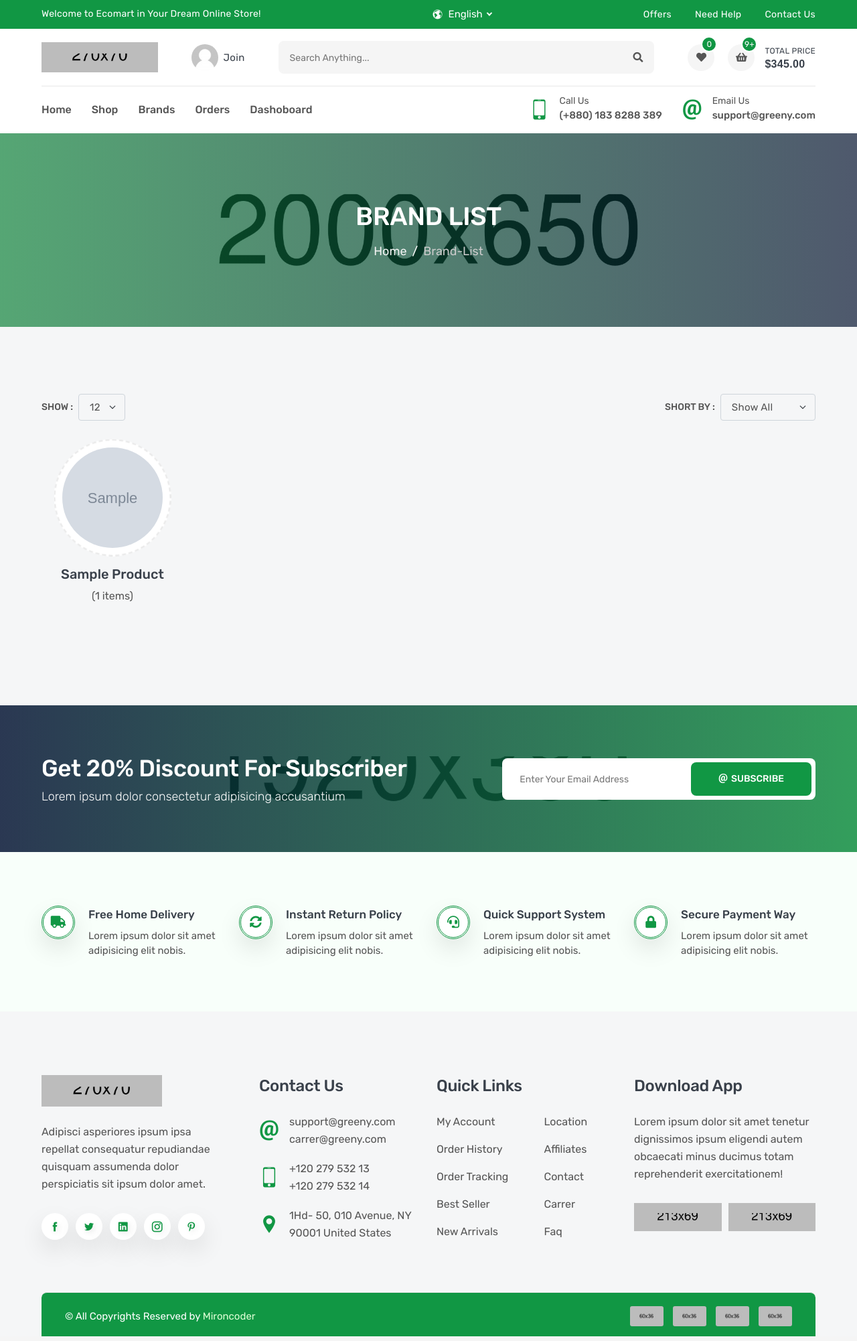
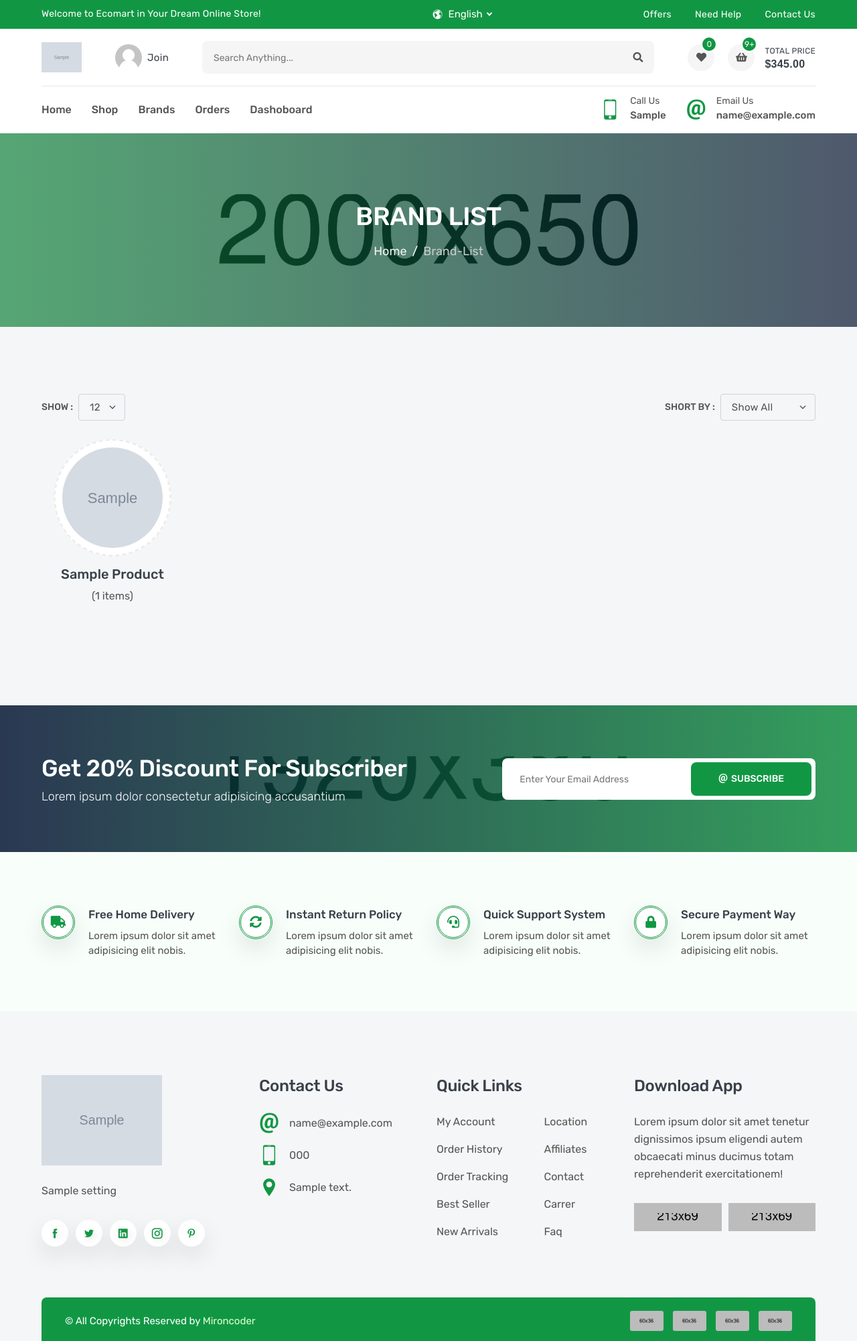
Before and after one commit to mohammdhawa/Amazon-Clone-Using-Django, a Django app: template products/templates/products/brand_list.html in a window 1280 px wide. Shown: the whole page at 67% size. Run offline with Django 5.2, Linux system fonts and the light colour scheme; the template is opened without the code that fills it: most values are stand-ins (such as "Sample title", 1, 10 or a date in 2020); grey boxes marked "Sample" are stand-in pictures; some libraries are stand-ins or nearby versions.

Commit message:
add settings_data context_processor

```diff
--- a/AmazonClone/settings.py
+++ b/AmazonClone/settings.py
@@ -89,6 +89,7 @@ TEMPLATES = [
                 'django.template.context_processors.request',
                 'django.contrib.auth.context_processors.auth',
                 'django.contrib.messages.context_processors.messages',
+                'settings.settings_context_processor.get_settings_context', # now in every request when it executes it will call this function
             ],
         },
     },
--- a/templates/base.html
+++ b/templates/base.html
@@ -108,7 +108,7 @@
                     </div>
 
                     <a href="index.html" class="header-logo">
-                        <img src="images/logo.png" alt="logo">
+                        <img src="{{ settings_data.logo.url }}" alt="logo">
                     </a>
                     <a href="login.html" class="header-widget" title="My Account">
                         <img src="images/user.png" alt="user">
@@ -169,14 +169,14 @@
                                     <i class="icofont-ui-touch-phone"></i>
                                     <p>
                                         <small>call us</small>
-                                        <span>(+880) 183 8288 389</span>
+                                        <span>{{ settings_data.call_us }}</span>
                                     </p>
                                 </div>
                                 <div class="navbar-info">
                                     <i class="icofont-ui-email"></i>
                                     <p>
                                         <small>email us</small>
-                                        <span>support@greeny.com</span>
+                                        <span>{{ settings_data.email_us }}</span>
                                     </p>
                                 </div>
                             </div>
@@ -847,15 +847,25 @@
                     <div class="col-sm-6 col-xl-3">
                         <div class="footer-widget">
                             <a class="footer-logo" href="#">
-                                <img src="images/logo.png" alt="logo">
+                                <img src="{{ settings_data.logo.url }}" alt="logo">
                             </a>
-                            <p class="footer-desc">Adipisci asperiores ipsum ipsa repellat consequatur repudiandae quisquam assumenda dolor perspiciatis sit ipsum dolor amet.</p>
+                            <p class="footer-desc">{{ settings_data.subtitle }}</p>
                             <ul class="footer-social">
-                                <li><a class="icofont-facebook" href="#"></a></li>
-                                <li><a class="icofont-twitter" href="#"></a></li>
-                                <li><a class="icofont-linkedin" href="#"></a></li>
-                                <li><a class="icofont-instagram" href="#"></a></li>
-                                <li><a class="icofont-pinterest" href="#"></a></li>
+                                {% if settings_data.facebook %}
+                                 <li><a class="icofont-facebook" href="{{ settings_data.facebook }}"></a></li>
+                                {% endif %}
+                                {% if settings_data.twitter %}
+                                    <li><a class="icofont-twitter" href="{{ settings_data.twitter }}"></a></li>
+                                {% endif %}
+                                {% if settings_data.linkedin %}
+                                    <li><a class="icofont-linkedin" href="{{ settings_data.linkedin }}"></a></li>
+                                {% endif %}
+                                {% if settings_data.instagram %}
+                                 <li><a class="icofont-instagram" href="{{ settings_data.instagram }}"></a></li>
+                                {% endif %}
+                                {% if settings_data.youtube %}
+                                    <li><a class="icofont-pinterest" href="{{ settings_data.youtube }}"></a></li>
+                                {% endif %}
                             </ul>
                         </div>
                     </div>
@@ -866,20 +876,18 @@
                                 <li>
                                     <i class="icofont-ui-email"></i>
                                     <p>
-                                        <span>support@greeny.com</span>
-                                        <span>carrer@greeny.com</span>
+                                        {{ settings_data.emails }}
                                     </p>
                                 </li>
                                 <li>
                                     <i class="icofont-ui-touch-phone"></i>
                                     <p>
-                                        <span>+120 279 532 13</span>
-                                        <span>+120 279 532 14</span>
+                                        {{ settings_data.phones }}
                                     </p>
                                 </li>
                                 <li>
                                     <i class="icofont-location-pin"></i>
-                                    <p>1Hd- 50, 010 Avenue, NY 90001 United States</p>
+                                    <p>{{ settings_data.address }}</p>
                                 </li>
                             </ul>
                         </div>
```
Also changed, not shown: settings/settings_context_processor.py (added, +7 -0 lines), media/settings/4545.png (added), media/settings/e-commereceLogo_4cRhsoQ.jpeg (added).
